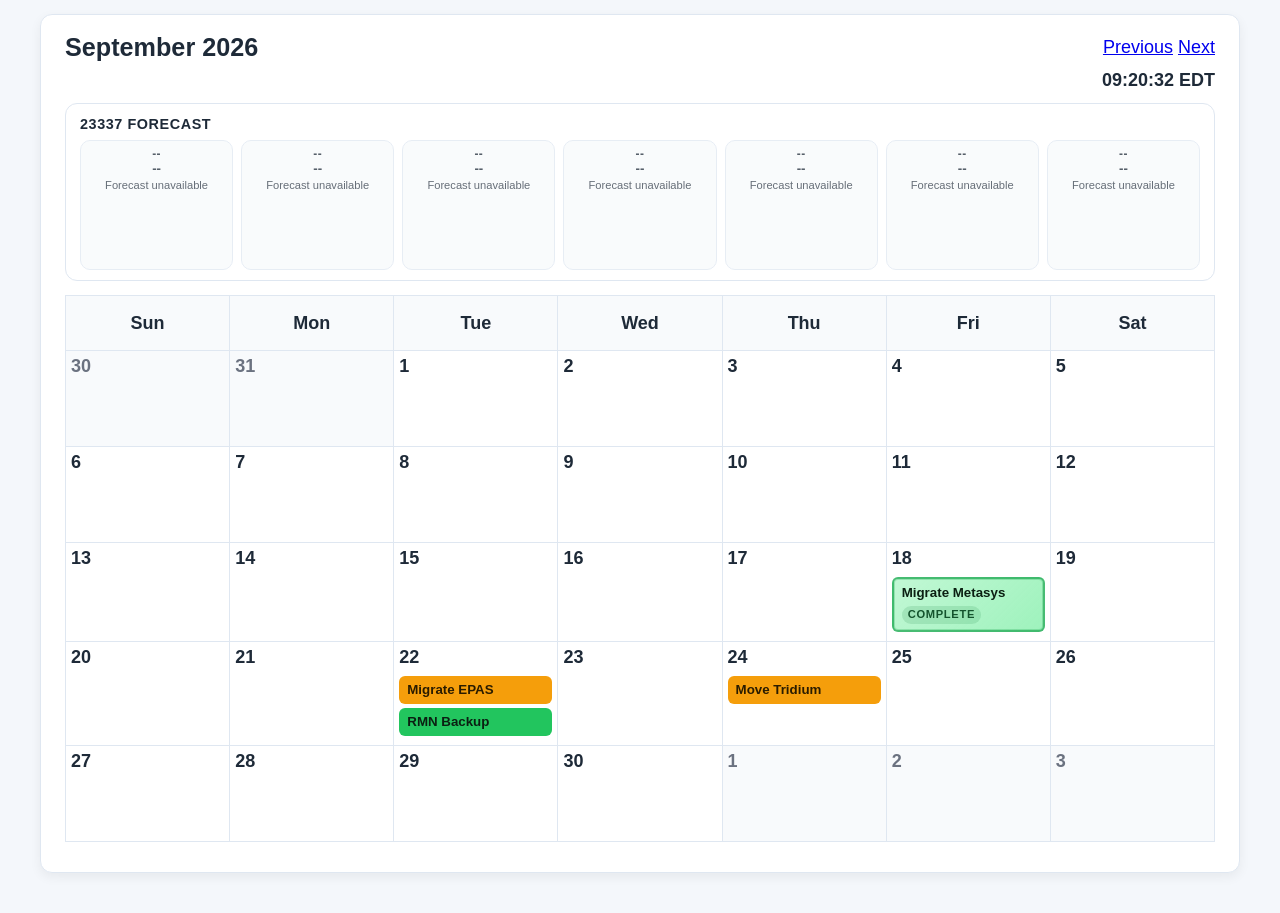
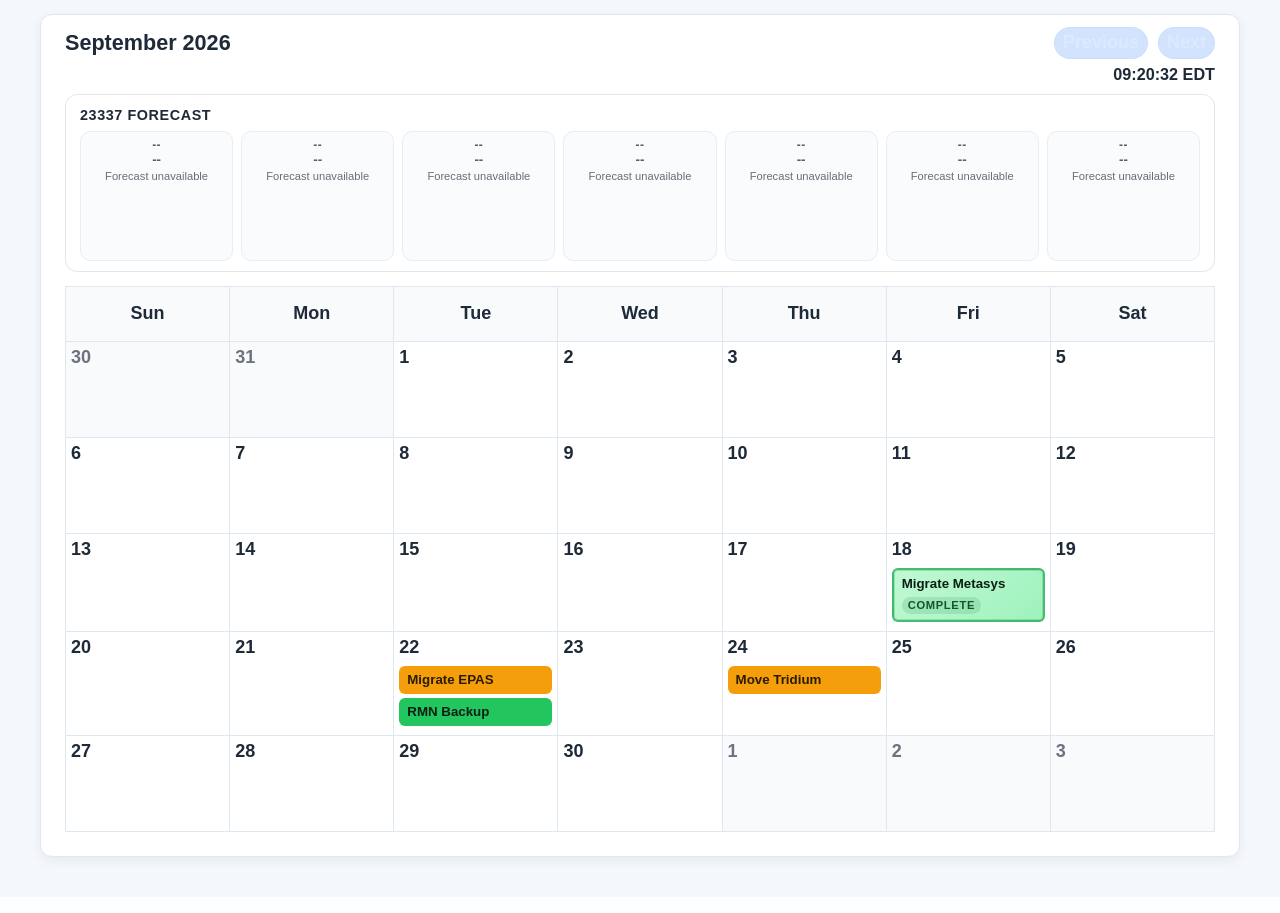
Before and after one commit to orbitshift/calendar-app, a Flask app: page /dashboard?month=2026-09 in a window 1280 px wide. Shown: the part 82-995 px from the top of the page. After the commit the page ends 946 px from the top, so only its background shows below. Run offline with Flask 3, Linux system fonts and the light colour scheme; a user stored in the database is signed in; data comes from the database, SQL or seed files in the repository; data that the repository does not hold is empty.

Commit message:
Tighten month header and improve nav contrast

```diff
--- a/templates/dashboard.html
+++ b/templates/dashboard.html
@@ -1,15 +1,15 @@
 {% extends 'base.html' %}
 {% block content %}
-<div class="card" style="padding-top: 18px; padding-bottom: 18px;">
-  <div style="display:flex; justify-content:space-between; align-items:center; margin-bottom: 8px;">
-    <h3 style="margin:0; font-size: 1.4rem;">{{ display_month.strftime('%B %Y') }}</h3>
-    <div>
-      <a href="{{ url_for('dashboard', month=prev_month.strftime('%Y-%m')) }}">Previous</a>
-      <a href="{{ url_for('dashboard', month=next_month.strftime('%Y-%m')) }}">Next</a>
+<div class="card" style="padding-top: 12px; padding-bottom: 12px;">
+  <div class="month-header-row">
+    <h3 class="month-year-title">{{ display_month.strftime('%B %Y') }}</h3>
+    <div class="month-nav">
+      <a class="month-nav-link" href="{{ url_for('dashboard', month=prev_month.strftime('%Y-%m')) }}">Previous</a>
+      <a class="month-nav-link" href="{{ url_for('dashboard', month=next_month.strftime('%Y-%m')) }}">Next</a>
     </div>
   </div>
 
-  <div style="text-align:right; margin-bottom:12px; font-weight:700; color: var(--text);">
+  <div class="clock-row">
     <span id="est-clock">--:--:-- EST</span>
   </div>
 
@@ -191,6 +191,41 @@
       margin-top: 8px;
       letter-spacing: 0.04em;
       text-transform: uppercase;
+    }
+    .month-header-row {
+      display: flex;
+      justify-content: space-between;
+      align-items: center;
+      margin-bottom: 6px;
+      gap: 12px;
+    }
+    .month-year-title {
+      margin: 0;
+      font-size: 1.2rem;
+      line-height: 1.2;
+    }
+    .month-nav {
+      display: flex;
+      align-items: center;
+      gap: 10px;
+      flex-wrap: wrap;
+    }
+    .month-nav-link {
+      color: #dbeafe !important;
+      text-decoration: none;
+      font-weight: 700;
+      background: rgba(59, 130, 246, 0.22);
+      border: 1px solid rgba(191, 219, 254, 0.55);
+      padding: 4px 8px;
+      border-radius: 999px;
+      line-height: 1.2;
+    }
+    .clock-row {
+      text-align: right;
+      margin-bottom: 10px;
+      font-weight: 700;
+      color: var(--text);
+      font-size: 0.9rem;
     }
     .weather-strip {
       background: var(--panel);
```
